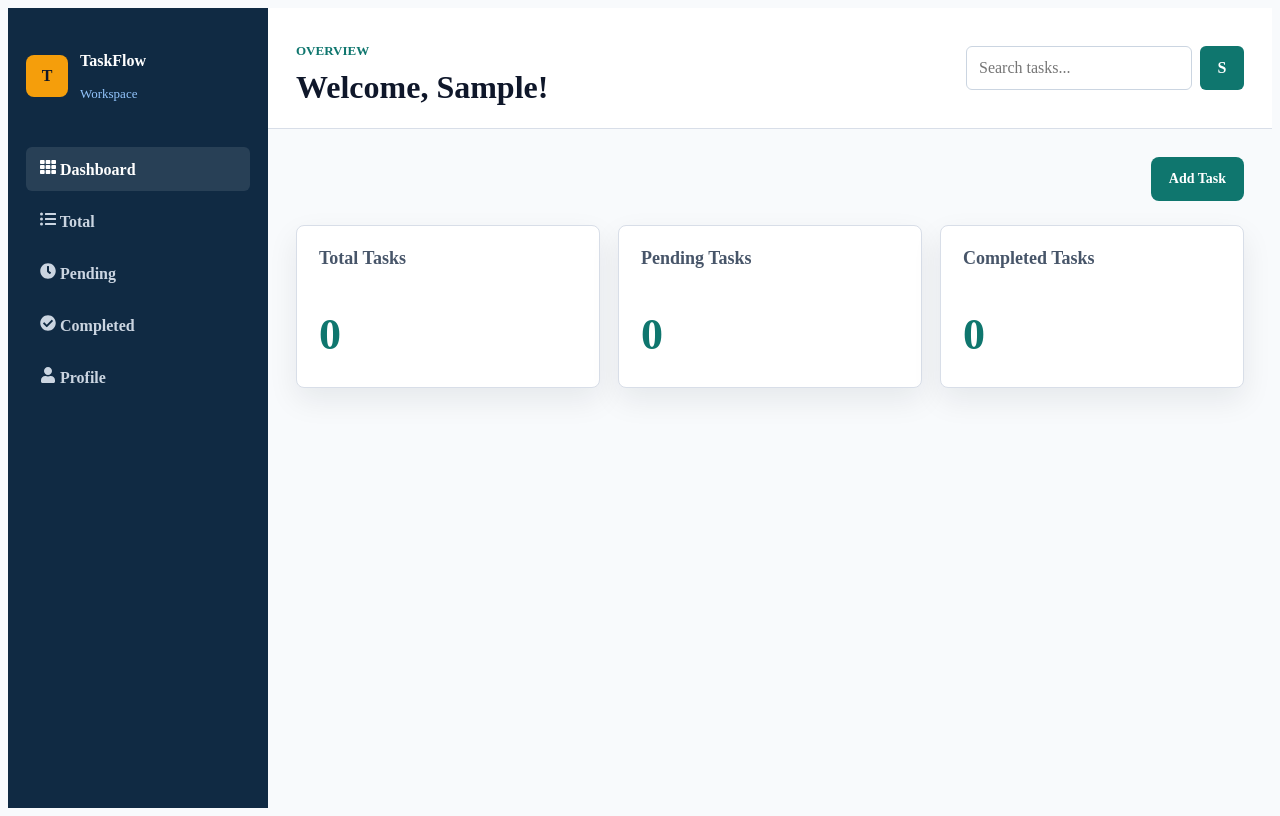
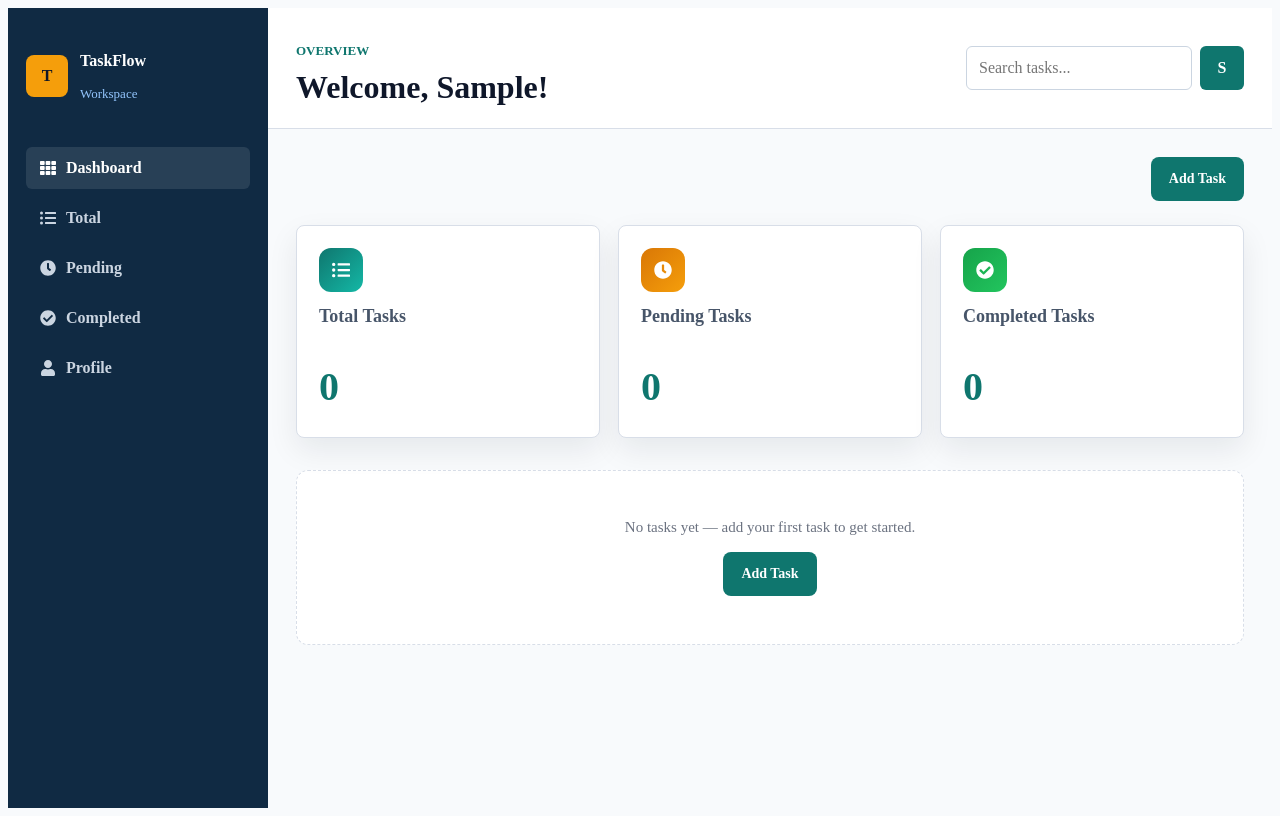
Before and after one commit to yadav23navin/to-do-, a React (Vite) app in the folder vite-project/: page /dashboard in a window 1280 px wide. Built offline with nearby package versions, Linux system fonts and the light colour scheme; no server answers; sample sign-in values are in the browser's storage.

Commit message:
Add icons, bolder stat numbers, and empty state to dashboard

```diff
--- a/vite-project/src/App.css
+++ b/vite-project/src/App.css
@@ -997,3 +997,57 @@
 .password-toggle:hover {
   color: var(--text-color);
 }
+
+.sidebar-link {
+  display: flex;
+  align-items: center;
+  gap: 10px;
+}
+
+.task-summary {
+  position: relative;
+  overflow: hidden;
+}
+
+.summary-icon {
+  width: 44px;
+  height: 44px;
+  border-radius: 12px;
+  display: flex;
+  align-items: center;
+  justify-content: center;
+  font-size: 18px;
+  color: #ffffff;
+  margin-bottom: 14px;
+}
+
+.summary-icon-total {
+  background: linear-gradient(135deg, #0f766e, #14b8a6);
+}
+
+.summary-icon-pending {
+  background: linear-gradient(135deg, #d97706, #f59e0b);
+}
+
+.summary-icon-completed {
+  background: linear-gradient(135deg, #16a34a, #22c55e);
+}
+
+.task-count {
+  font-size: 40px;
+}
+
+.empty-state {
+  background: var(--card-bg);
+  border: 1px dashed var(--card-border);
+  border-radius: 12px;
+  padding: 48px 24px;
+  text-align: center;
+  color: var(--text-muted);
+  margin-top: 8px;
+}
+
+.empty-state p {
+  margin: 0 0 16px;
+  font-size: 15px;
+}
--- a/vite-project/src/pages/CompletedTasks.jsx
+++ b/vite-project/src/pages/CompletedTasks.jsx
@@ -1,3 +1,4 @@
+import { FaCheckCircle } from 'react-icons/fa'
 import TaskList from '../components/TaskList.jsx'
 import { useTasks } from '../hooks/useTasks.js'
 
@@ -6,6 +7,7 @@ function CompletedTasks({ showList = true }) {
 
   return (
     <div className="task-summary" id="completed-tasks">
+      <div className="summary-icon summary-icon-completed"><FaCheckCircle /></div>
       <h2>Completed Tasks</h2>
       <p className="task-count">{completedTasks.length}</p>
       {showList && (
--- a/vite-project/src/pages/Dashboard.jsx
+++ b/vite-project/src/pages/Dashboard.jsx
@@ -3,8 +3,11 @@ import '../App.css'
 import TotalTasks from './TotalTasks.jsx'
 import CompletedTasks from './CompletedTasks.jsx'
 import PendingTask from './PendingTask.jsx'
+import { useTasks } from '../hooks/useTasks.js'
 
 function Dashboard() {
+  const { totalTasks } = useTasks()
+
   return (
     <>
       <div className="dashboard-actions">
@@ -13,13 +16,20 @@ function Dashboard() {
         </Link>
       </div>
 
-      <section
-            className="summary-grid"
-            aria-label="Task summary">
+      <section className="summary-grid" aria-label="Task summary">
         <TotalTasks showList={false} />
         <PendingTask showList={false} />
         <CompletedTasks showList={false} />
       </section>
+
+      {totalTasks.length === 0 && (
+        <div className="empty-state">
+          <p>No tasks yet — add your first task to get started.</p>
+          <Link className="button button-primary" to="/add-tasks">
+            Add Task
+          </Link>
+        </div>
+      )}
     </>
   )
 }
--- a/vite-project/src/pages/PendingTask.jsx
+++ b/vite-project/src/pages/PendingTask.jsx
@@ -1,3 +1,4 @@
+import { FaClock } from 'react-icons/fa'
 import TaskList from '../components/TaskList.jsx'
 import { useTasks } from '../hooks/useTasks.js'
 
@@ -6,14 +7,15 @@ function PendingTask({ showList = true }) {
 
   return (
     <div className="task-summary" id="pending-tasks">
+      <div className="summary-icon summary-icon-pending"><FaClock /></div>
       <h2>Pending Tasks</h2>
       <p className="task-count">{pendingTasks.length}</p>
       {showList && (
         <TaskList
-        tasks={filteredPendingTasks}
-        emptyMessage="No pending tasks left."
-        showButton={true}
-      />
+          tasks={filteredPendingTasks}
+          emptyMessage="No pending tasks left."
+          showButton={true}
+        />
       )}
     </div>
   )
--- a/vite-project/src/pages/TotalTasks.jsx
+++ b/vite-project/src/pages/TotalTasks.jsx
@@ -1,29 +1,18 @@
+import { FaListUl } from 'react-icons/fa'
 import TaskList from '../components/TaskList.jsx'
 import { useTasks } from '../hooks/useTasks.js'
 
 function TotalTasks({ showList = true }) {
-
-  // the below 3 lines run when search and add task navigate to this page. It gets the values from the TasksProvider context and stores them in a variable. The useTasks hook is used to access the context values, which include the totalTasks array and the filteredTasks array. These arrays are then used to display the total number of tasks and the list of tasks in the component.
-  const taskContext = useTasks()                  // Get all the values stored in TasksProvider
-
-  // Store only the totalTasks array in a variable
+  const taskContext = useTasks()
   const totalTasks = taskContext.totalTasks
   const filteredTasks = taskContext.filteredTasks
 
   return (
     <div className="task-summary" id="total-tasks">
+      <div className="summary-icon summary-icon-total"><FaListUl /></div>
       <h2>Total Tasks</h2>
-
-      {/* Displays the total number of tasks */}
-      <p className="task-count">
-        {totalTasks.length}                {/* Displays the total number of tasks in the task summary section. The length property of the totalTasks array is used to get the count of tasks, which is then rendered inside a paragraph element with the class "task-count".  */}
-      </p>
-
-      {/* Displays the list of tasks only when showList is true */}
-      {showList && (
-        <TaskList tasks={filteredTasks} />      /*this lines runs after the bove mentioned 3 lines for displaying the list of tasks. */
-      )}
-
+      <p className="task-count">{totalTasks.length}</p>
+      {showList && <TaskList tasks={filteredTasks} />}
     </div>
   )
 }
```
